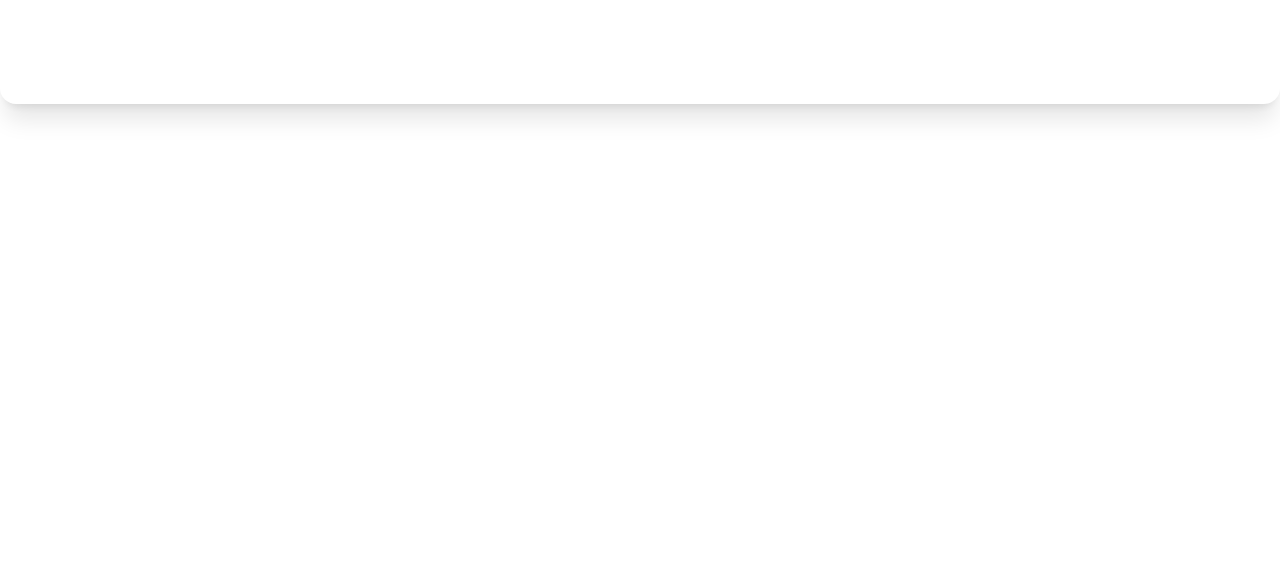
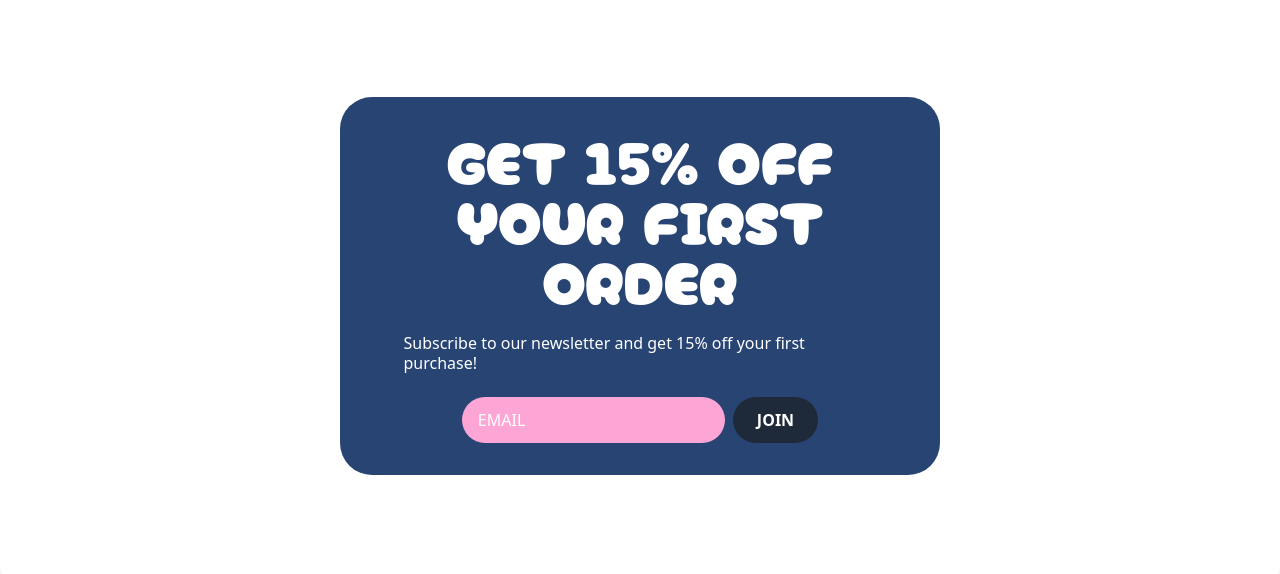
Before and after one commit to kekedezha/ecomm-x-frontend, a React (Vite) app: page /contact in a window 1280 px wide. Shown: the part 868-1442 px from the top of the page. Built offline with nearby package versions, Linux system fonts and the light colour scheme.

Commit message:
added in email discount section at the bottom of page

```diff
--- a/src/pages/Contact.tsx
+++ b/src/pages/Contact.tsx
@@ -28,6 +28,7 @@ const formSchema = z.object({
 })
 
 
+
 export default function Contact() {
     // 1. Define form
     const form = useForm<z.infer<typeof formSchema>>({
@@ -50,8 +51,11 @@ export default function Contact() {
                     <p>Email: {values.email}</p>
                 </div>
             )
-        })
-        console.log(values);
+        });
+    }
+
+    function onEmailDiscount() {
+        toast.info('Thanks for subscribing to our newsletter. An email with a 15% discount code will be send to you shortly!')
     }
 
     return (
@@ -146,6 +150,28 @@ export default function Contact() {
                         />
                     </div>
                 </section>
+                <div className=''>
+                    <section className='rounded-[0 0 1.5rem 1.5rem] relative z-2 mt-[-1px] py-[50px] px-[4vw] overflow-x-hidden'>
+                        <div className='bg-[#274472] rounded-4xl py-8 px-16 w-[60%] mx-auto flex flex-col items-center relative'>
+                            <h2 className='text-white text-6xl text-center font-cherry mb-6'>GET 15% OFF YOUR FIRST ORDER</h2>
+                            <p className='text-white leading-5 mb-6'>Subscribe to our newsletter and get 15% off your first purchase!</p>
+                            <div className="flex gap-2">
+                                <input
+                                    type="email"
+                                    placeholder="EMAIL"
+                                    className="flex-1 px-4 py-3 rounded-full bg-pink-300 placeholder-white text-white border-none focus:outline-none focus:ring-2 focus:ring-white"
+                                />
+                                <button
+                                    onClick={onEmailDiscount}
+                                    className="px-6 py-3 bg-gray-800 text-white rounded-full font-semibold hover:bg-gray-700 transition-colors"
+                                    type='button'
+                                >
+                                    JOIN
+                                </button>
+                            </div>
+                        </div>
+                    </section>
+                </div>
             </div>
         </div>
     );
```
